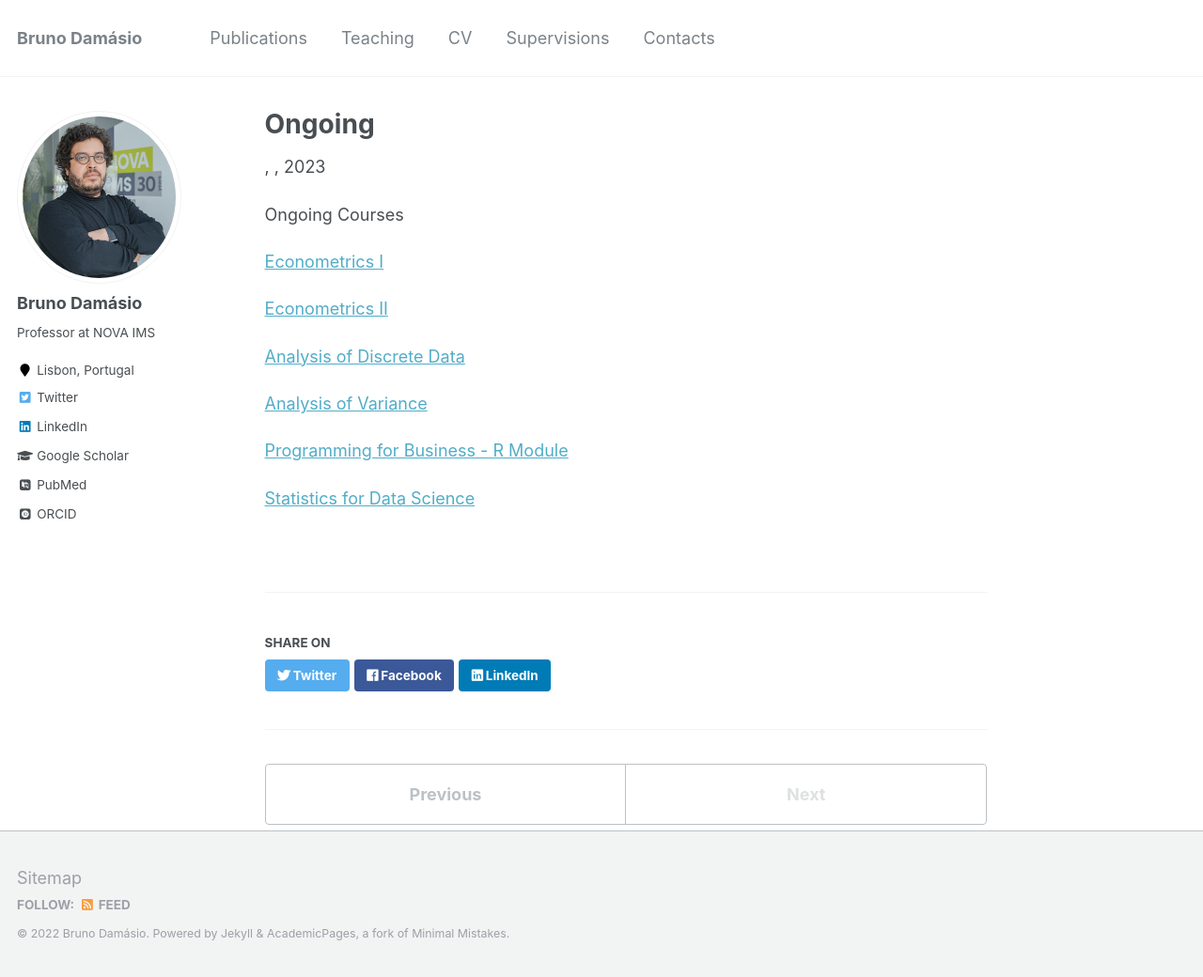
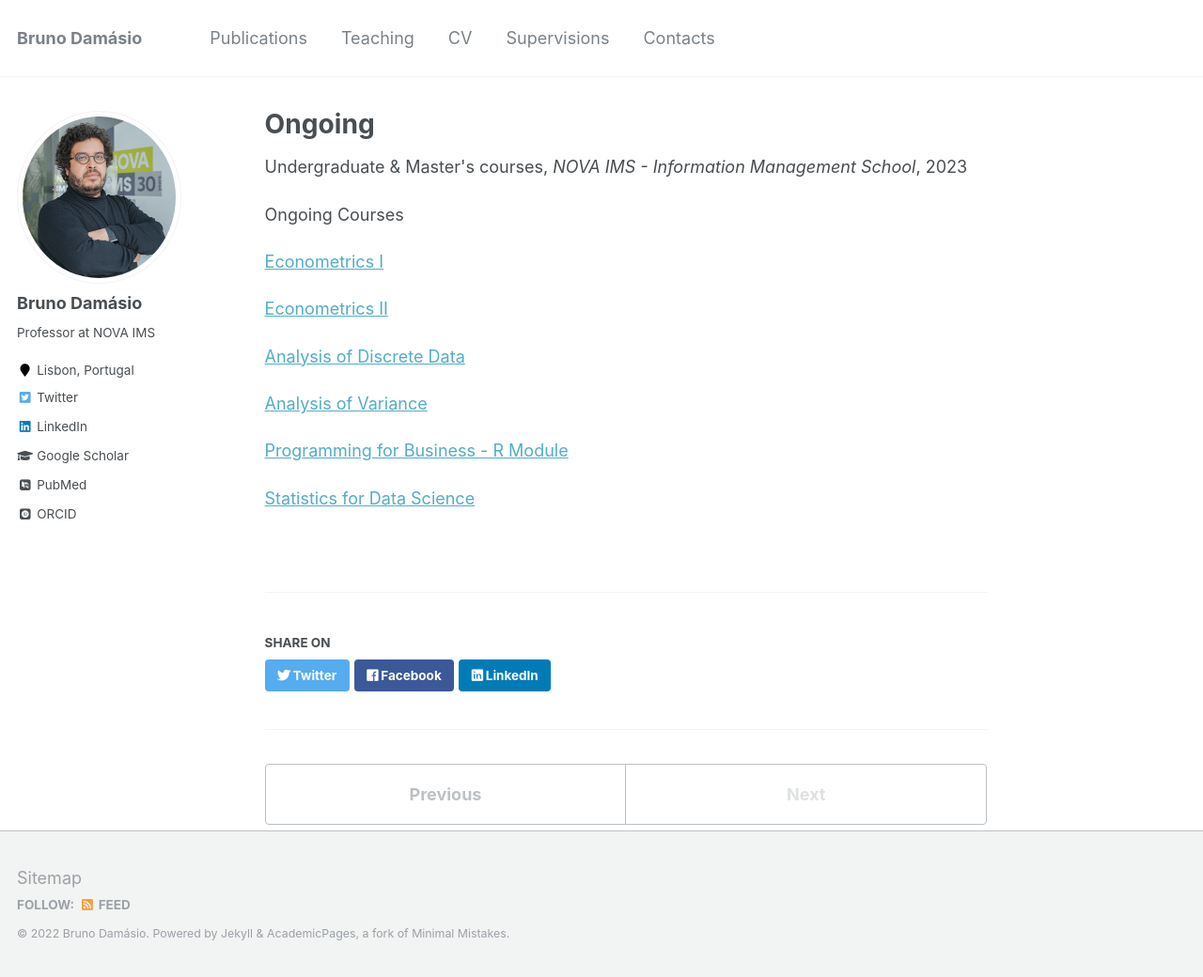
Before and after one commit to damasiob/damasiob.github.io, a Jekyll site: the page built from _teaching/ongoing.md, in a window 1280 px wide and 1040 px high. Shown: the whole window at 94% size. Built offline with Jekyll 4.4.1, drawn with Linux system fonts in a browser that asks for light colours; some web fonts are replaced.

Commit message:
Update ongoing.md

```diff
--- a/_teaching/ongoing.md
+++ b/_teaching/ongoing.md
@@ -2,6 +2,8 @@
 title: "Ongoing"
 collection: teaching
 permalink: /teaching/ongoing
+type: "Undergraduate & Master's courses"
+venue: "NOVA IMS - Information Management School"
 date: 2023-01-01
 location: "Lisbon, Portugal"
 ---
```
